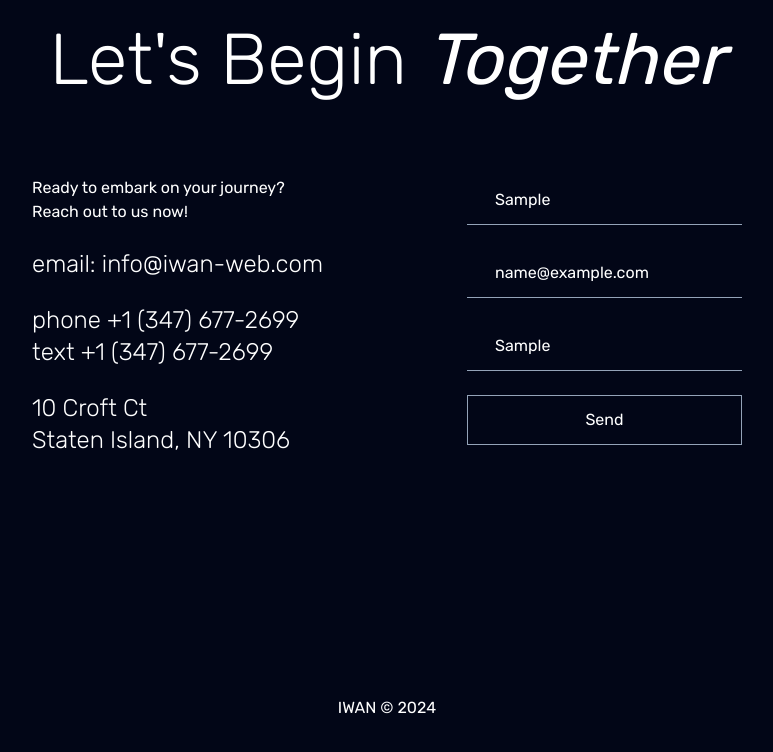
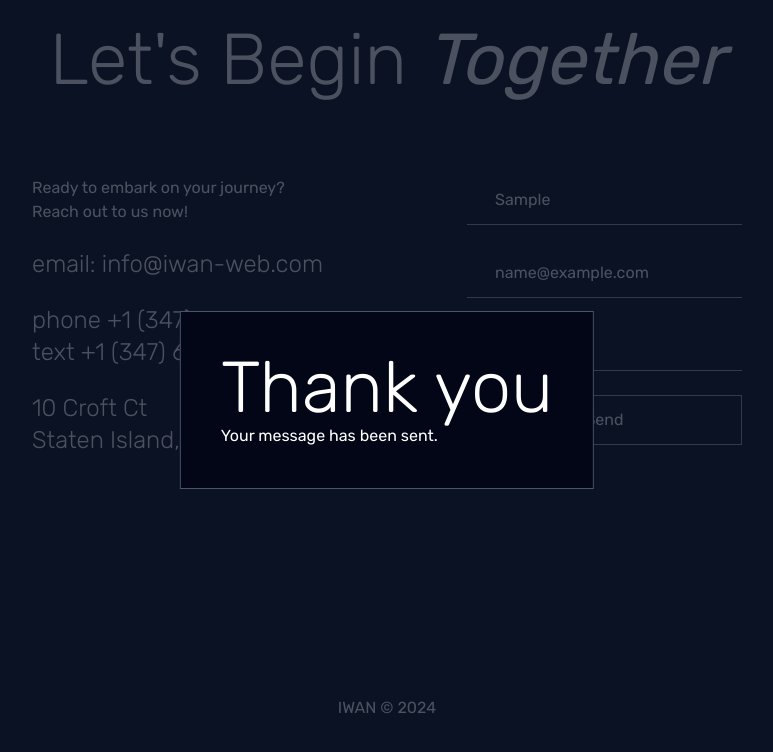
Before and after one commit to FullPokerFace/IWAN, a React (Vite) app: page / in a window 1280 px wide. Both pictures are taken after typing "Sample", "name@example.com", "Sample" into the empty fields and a click on the button "Send". Shown: the part 4164-4916 px from the top of the page, without its empty margins (253-1026 px from the left). Built offline with nearby package versions, Linux system fonts and the light colour scheme; a web font is replaced by a local one.

Commit message:
added get in touch message

```diff
--- /dev/null
+++ b/src/components/Dialog/Dialog.tsx
@@ -0,0 +1,34 @@
+import { useEffect, useState } from "react";
+import Heading7 from "../Headings/Heading7";
+
+type IProps = {
+  showDialog: boolean;
+  setShowDialog: (show: boolean) => void;
+};
+
+const Dialog = ({ showDialog, setShowDialog }: IProps) => {
+  const [show, setShow] = useState(false);
+
+  useEffect(() => {
+    setShow(showDialog);
+  }, [showDialog]);
+
+  if (!show) return <></>;
+  return (
+    <>
+      <section className="fixed bg-slate-950 border border-slate-600 top-1/2 left-1/2 -translate-x-1/2 -translate-y-1/2 p-10 z-30">
+        <Heading7>Thank you</Heading7>
+        Your message has been sent.
+      </section>
+      <div
+        onClick={() => {
+          setShow(false);
+          setShowDialog(false);
+        }}
+        className="bg-slate-900 fixed left-0 right-0 top-0 bottom-0 z-20 opacity-75"
+      ></div>
+    </>
+  );
+};
+
+export default Dialog;
--- a/src/sections/GetInTouch.tsx
+++ b/src/sections/GetInTouch.tsx
@@ -3,14 +3,17 @@ import Heading7 from "../components/Headings/Heading7";
 import TextField from "../components/TextField/TextField";
 import { useState } from "react";
 import PrimaryButton from "../components/PrimaryButton/PrimaryButton";
+import Dialog from "../components/Dialog/Dialog";
 
 const GetInTouch = () => {
   const [name, setName] = useState("");
   const [email, setEmail] = useState("");
   const [message, setMessage] = useState("");
+  const [showDialog, setShowDialog] = useState(false);
 
   return (
     <Section isFullScreen fullSectionClass="relative" id="get-in-touch">
+      <Dialog showDialog={showDialog} setShowDialog={setShowDialog}></Dialog>
       <Heading7>
         Let's Begin <span className="italic font-normal">Together </span>{" "}
       </Heading7>
@@ -61,7 +64,9 @@ const GetInTouch = () => {
               setMessage(e.target.value)
             }
           />
-          <PrimaryButton>Send</PrimaryButton>
+          <PrimaryButton onClick={() => setShowDialog(true)}>
+            Send
+          </PrimaryButton>
         </div>
       </article>
     </Section>
```
